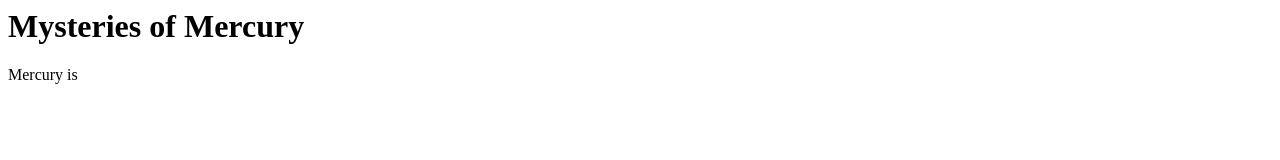
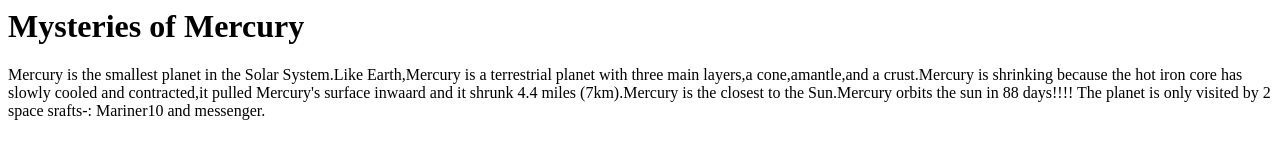
Before and after one commit to angelabhilash/angelabhilash.github.io, a plain HTML site: page mysteriesofmercury.html in a window 1280 px wide. Drawn offline with Linux system fonts and the light colour scheme.

Commit message:
Update mysteriesofmercury.html

```diff
--- a/mysteriesofmercury.html
+++ b/mysteriesofmercury.html
@@ -4,4 +4,8 @@
 </head>
 <body>
 <h1>Mysteries of Mercury</h1>
-<p>Mercury is
+<p>Mercury is the smallest planet in the Solar System.Like Earth,Mercury is a terrestrial planet with three main layers,a cone,amantle,and a crust.Mercury is shrinking because the
+hot iron core has slowly cooled and contracted,it pulled Mercury's surface inwaard and it shrunk 4.4 miles (7km).Mercury is the closest to the Sun.Mercury orbits the sun in 88
+  days!!!! The planet is only visited by 2 space srafts-: Mariner10 and messenger.</p>
+</body>
+</html>
```
